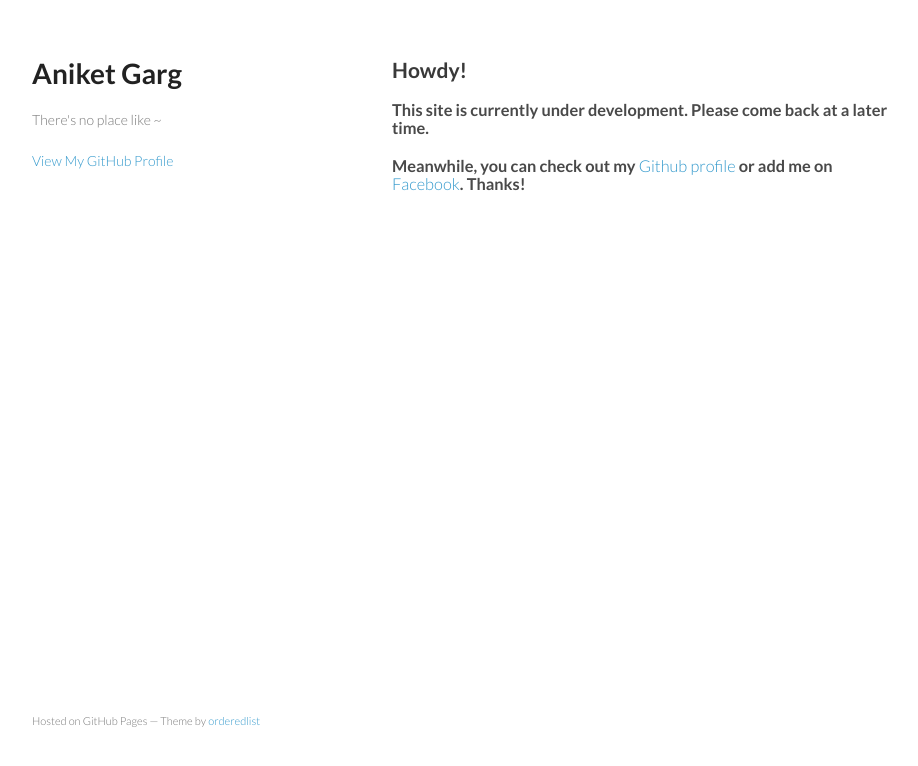
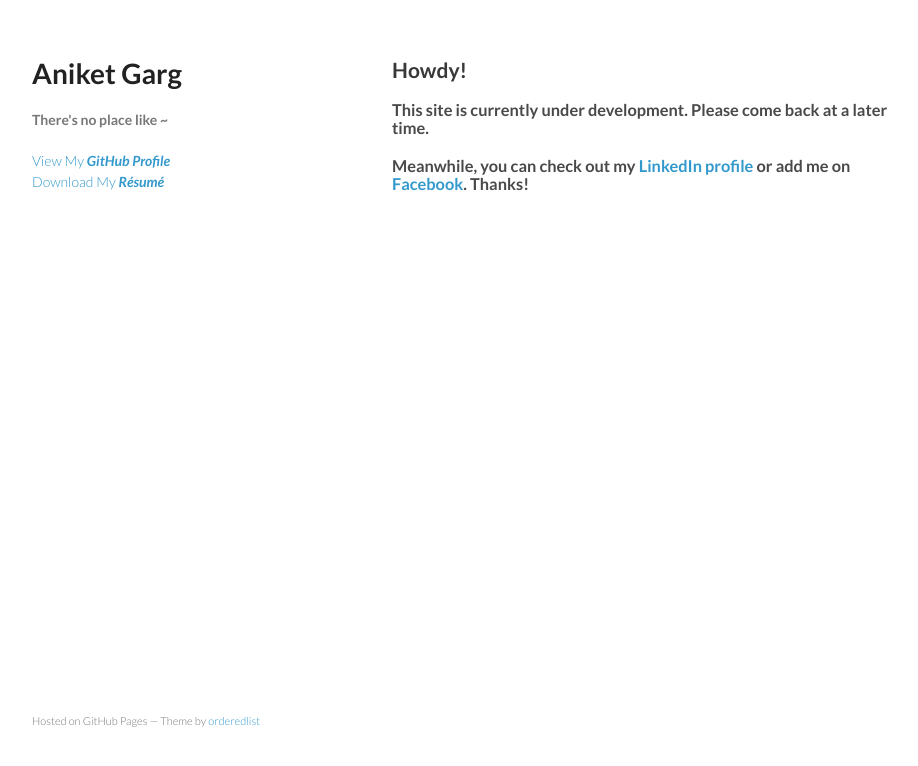
Before and after one commit to tekina/tekina.github.io, a plain HTML site: page index.html in a window 1280 px wide. Shown: the whole page, without its empty margins (178-1096 px from the left). Drawn offline with Linux system fonts and the light colour scheme.

Commit message:
Add link to resume and LinkedIn profile.

```diff
--- a/index.html
+++ b/index.html
@@ -3,7 +3,7 @@
   <head>
     <meta charset="utf-8">
     <meta http-equiv="X-UA-Compatible" content="chrome=1">
-    <title>Aniket Garg by tekina</title>
+    <title>Aniket Garg</title>
 
     <link rel="stylesheet" href="stylesheets/styles.css">
     <link rel="stylesheet" href="stylesheets/pygment_trac.css">
@@ -16,10 +16,14 @@
     <div class="wrapper">
       <header>
         <h1>Aniket Garg</h1>
-        <p>There&#39;s no place like ~</p>
+        <p><b>There&#39;s no place like ~</b></p>
 
 
-        <p class="view"><a href="https://github.com/tekina">View My GitHub Profile</a></p>
+        <p class="view">
+          <a href="https://github.com/tekina" target="_blank">View My <i><b>GitHub Profile</b></i></a>
+          <br>
+          <a href="https://drive.google.com/file/d/0BywJLoxaIMz0R2J6T210V2xnLTA/view" target="_blank">Download My <i><b>Résumé</b></i></a>
+        </p>
 
       </header>
       <section>
@@ -30,7 +34,7 @@
 <a name="this-site-is-currently-under-development-please-come-back-at-a-later-time" class="anchor" href="#this-site-is-currently-under-development-please-come-back-at-a-later-time"><span class="octicon octicon-link"></span></a>This site is currently under development. Please come back at a later time.</h3>
 
 <h3>
-<a name="meanwhile-you-can-check-out-my-github-profile-or-add-me-on-facebook-thanks" class="anchor" href="#meanwhile-you-can-check-out-my-github-profile-or-add-me-on-facebook-thanks"><span class="octicon octicon-link"></span></a>Meanwhile, you can check out my <a href="https://github.com/tekina">Github profile</a> or add me on <a href="https://fb.com/garganiket">Facebook</a>. Thanks!</h3>
+<a name="meanwhile-you-can-check-out-my-github-profile-or-add-me-on-facebook-thanks" class="anchor" href="#meanwhile-you-can-check-out-my-github-profile-or-add-me-on-facebook-thanks"><span class="octicon octicon-link"></span></a>Meanwhile, you can check out my <a href="https://in.linkedin.com/in/garganiket" target="_blank"><b>LinkedIn profile</b></a> or add me on <a href="https://fb.com/garganiket" target="_blank"><b>Facebook</b></a>. Thanks!</h3>
       </section>
       <footer>
         <p><small>Hosted on GitHub Pages &mdash; Theme by <a href="https://github.com/orderedlist">orderedlist</a></small></p>
```
